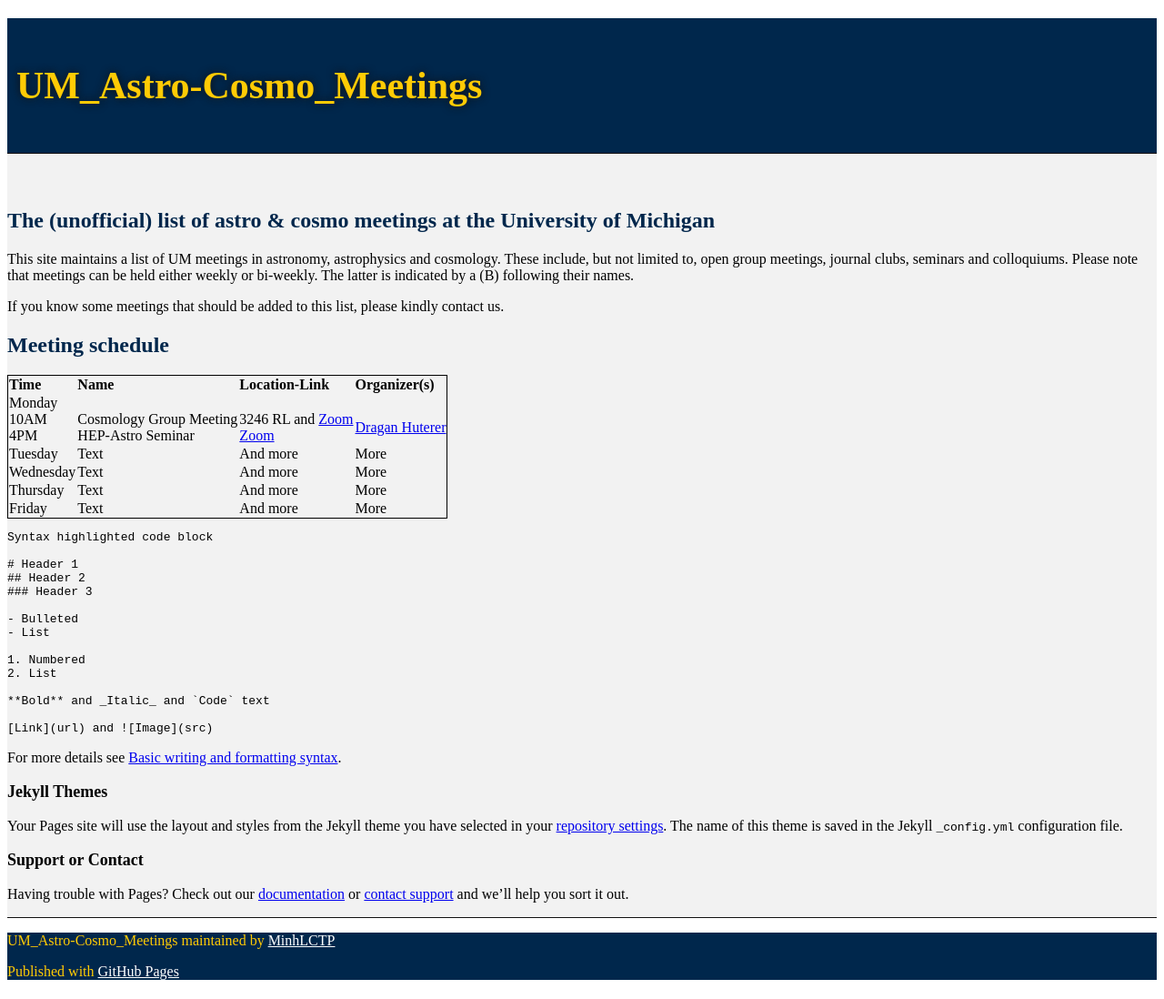
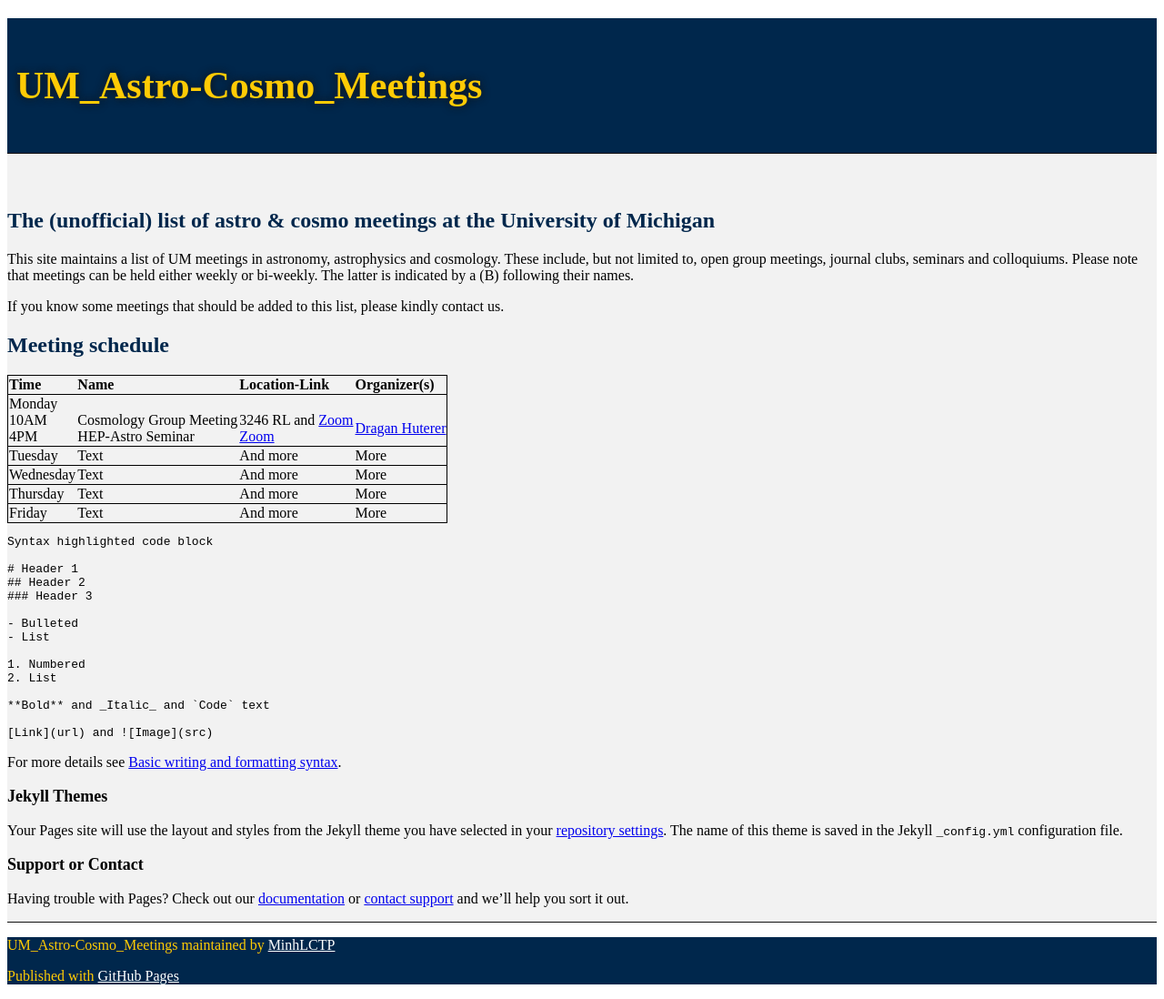
Before and after one commit to MinhLCTP/UM_Astro-Cosmo_Meetings, a Jekyll site: the page built from index.md, in a window 1280 px wide. Shown: the whole page at 91% size. Built offline with Jekyll 4.4.1, drawn with Linux system fonts in a browser that asks for light colours; our own code applies the rules of GitHub Pages for plain Markdown files; the repository's description, which GitHub fills in, is left out.

Commit message:
Fix table css

```diff
--- a/assets/css/style.css
+++ b/assets/css/style.css
@@ -76,5 +76,5 @@ table {
 }
 
 tr {
-	text-align: left;
+	border: 1px solid black;
 }
```
